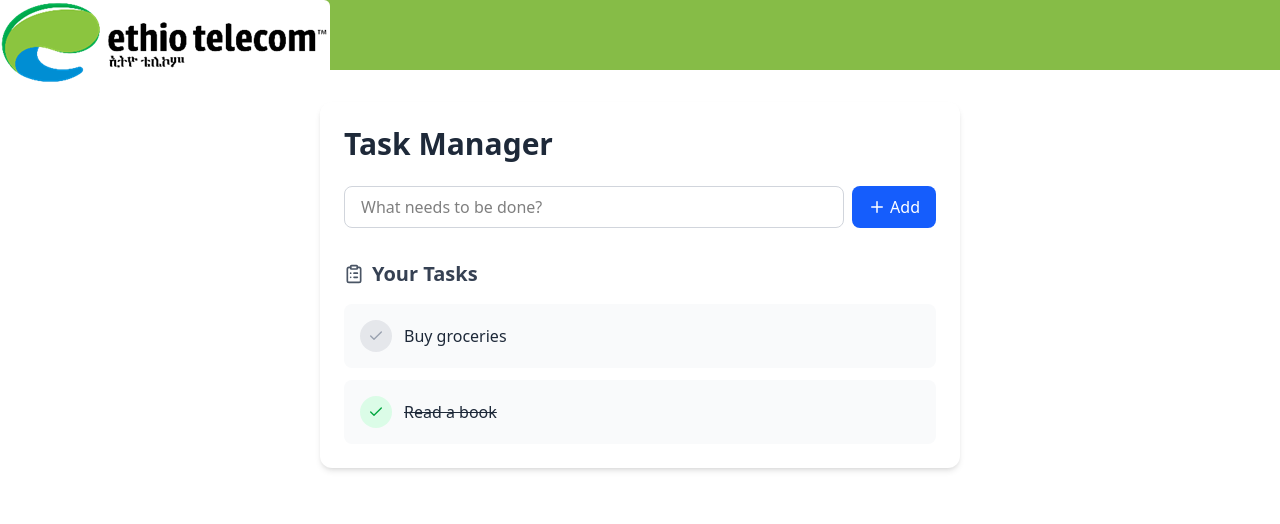
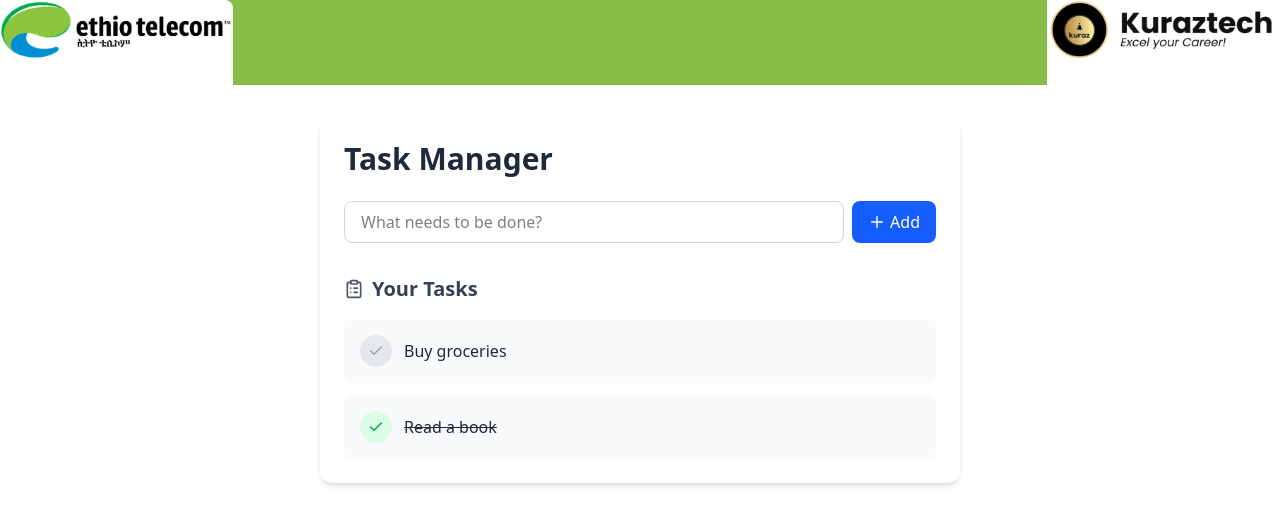
Before and after one commit to Mekin-jema/Kuraz-Task-Manager-App, a React (Vite) app: page / in a window 1280 px wide. Shown: the top 524 px of the page. Built offline with nearby package versions, Linux system fonts and the light colour scheme.

Commit message:
Update README with project overview, features, installation instructions, and project structure; add logo2 image to public assets; enhance Header component layout and styling.

```diff
--- a/src/components/header/Header.jsx
+++ b/src/components/header/Header.jsx
@@ -7,9 +7,13 @@ const Header = () => {
     return (
         <header >
 
-            <div className="container relative mx-auto px-4 py-4 flex justify-between items-center bg-[#86BC47] min-h-[70px]">
-                <div className="absolute left-0 top-0 rounded-tr-md bg-white">
-                    <img src="logo.png" alt="logo image" />
+            <div className="container relative mx-auto  py-4 flex justify-between items-center bg-[#86BC47] min-h-[85px]">
+                <div className="absolute left-0 top-0 bottom-0 rounded-tr-lg bg-white">
+                    <img src="logo.png" alt="logo image" className='w-[233px]' />
+
+                </div>
+                <div className="absolute right-0 top-0 bottom-0 rounded-tl-lg bg-white">
+                    <img src="logo2.png" alt="logo image" className='w-[233px]' />
 
                 </div>
                 <nav>
```
Also changed, not shown: public/logo2.png (added), 1 other file (tests, documents, lock files or other folders).
